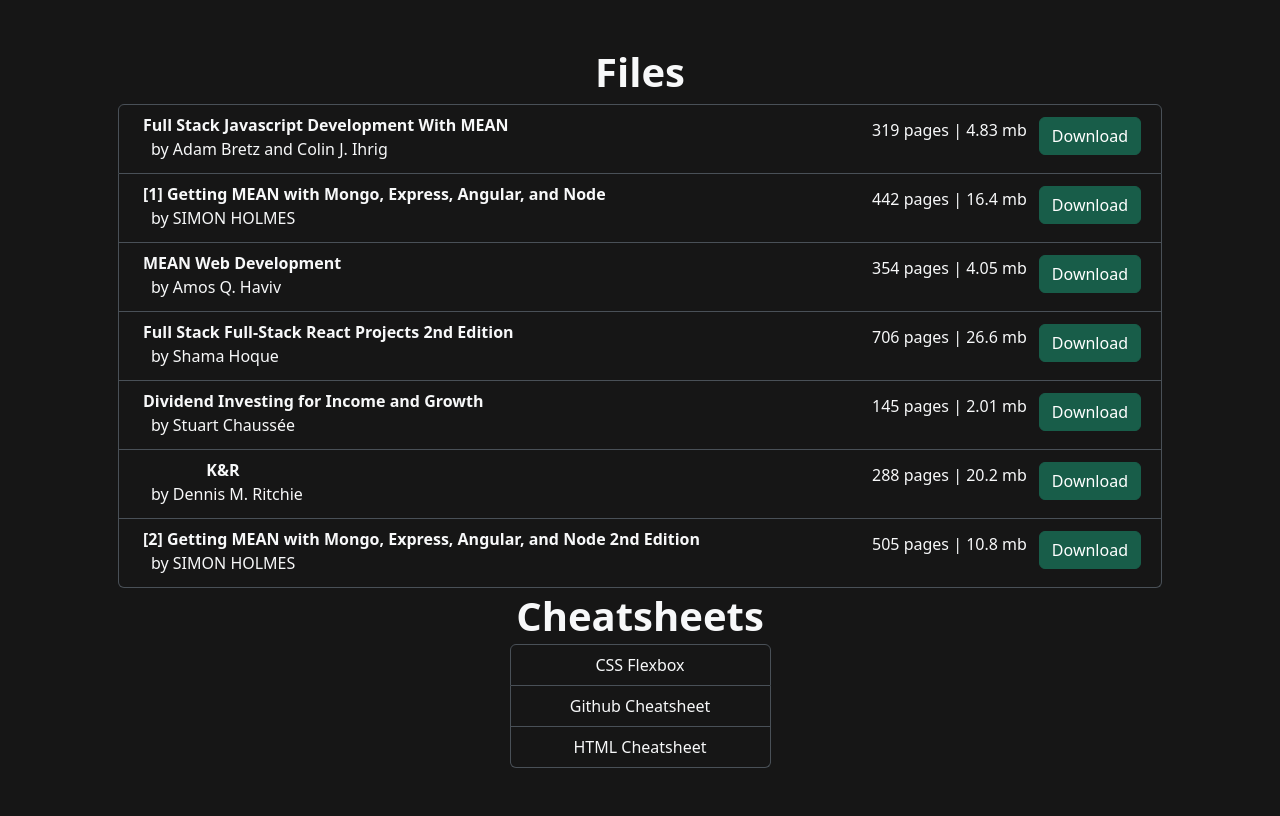
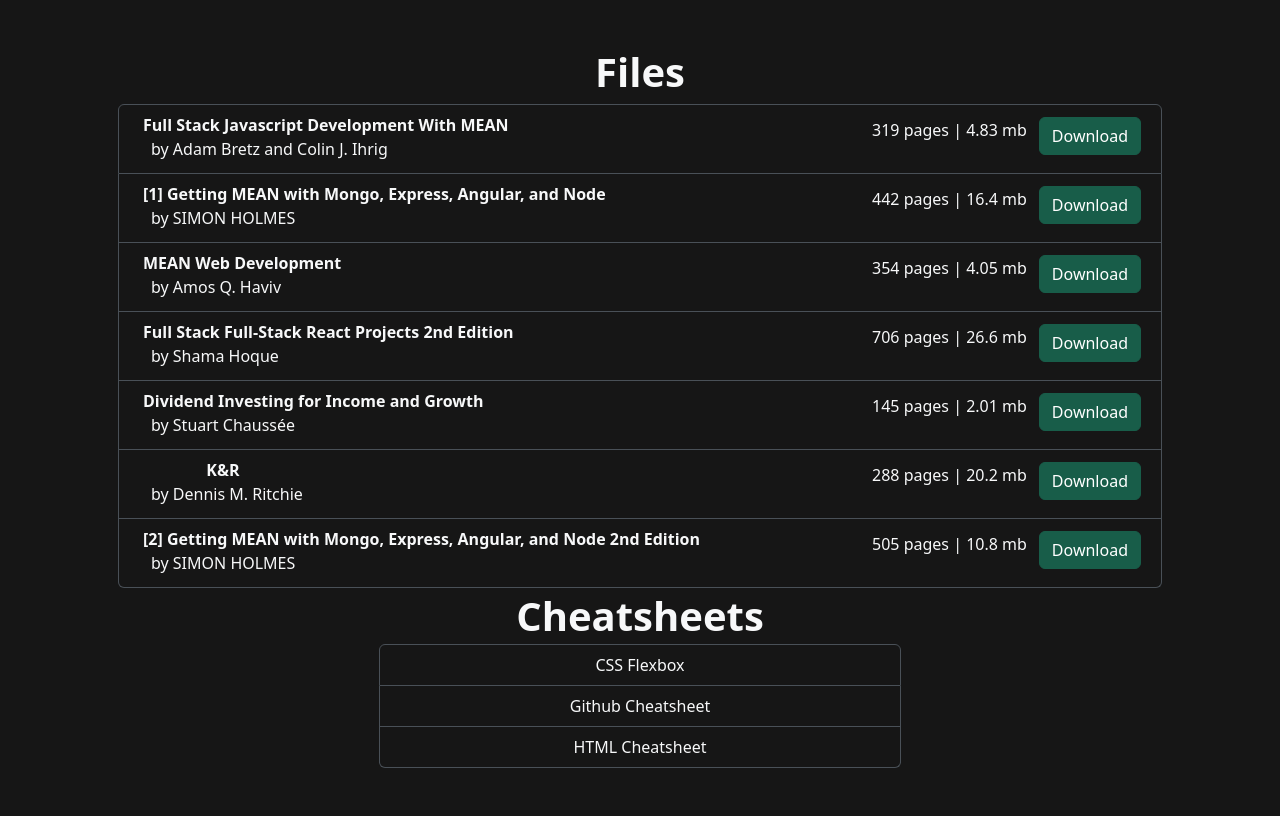
Before and after one commit to shivanshguleria/shivanshguleria.ml, a Node server app: page /files in a window 1280 px wide. Run offline with Node 20, Linux system fonts and the light colour scheme.

Commit message:
1.1.2.5 - Added resposiveness for cheatsheets section of files

```diff
--- a/views/files.pug
+++ b/views/files.pug
@@ -1,7 +1,7 @@
 extends layout
 
 block content
-  .p-5.container.text-center.bg-body-tertiary.rounded-2
+  .p-5.container.text-center.bg-body-tertiary.rounded-2.col.gx-4
       h1.fw-bold Files
       ul.list-group
         each book in views.books
@@ -15,6 +15,6 @@
               h6.m-2.mt-2.fw= book.pages + " pages" + " | " + book.size + " mb"
             a.btn.btn-primary.rounded-2.m-1(href= book.link role="button") Download
       h1.m-1.fw-bold.fs-1 Cheatsheets
-      .list-group.w-25.d-inline-flex
+      .list-group.w-50.d-inline-flex.col.gx-4
         each cheat in views.cheatsheet
-          a.list-group-item.justify-content-center.align-item-center(href= cheat.link)= cheat.title
+          a.list-group-item.justify-content-center.align-item-center.col-sl(href= cheat.link)= cheat.title
```
Also changed, not shown: public/1.jpg (added), public/2 1.png (added), public/2.gif (added), public/3.gif (added), 1 other file.
